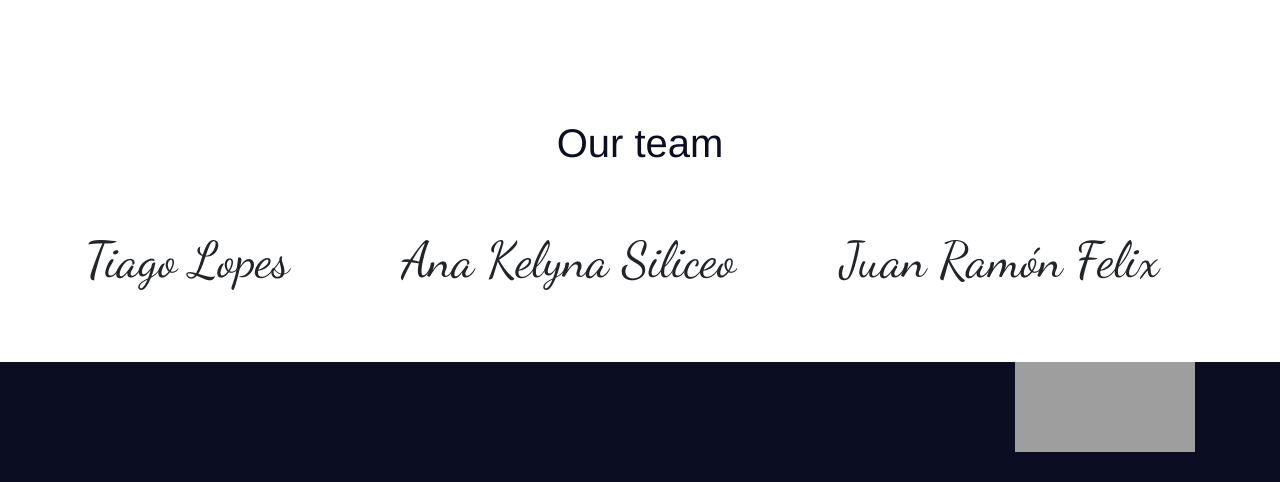
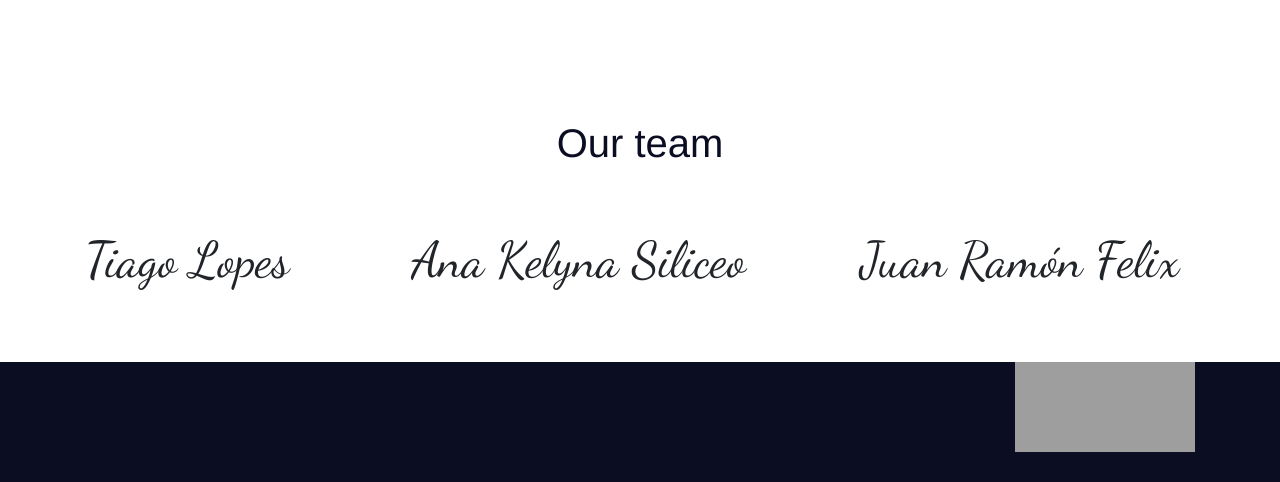
Before and after one commit to AnaKelyna/Final_elbueno, a Flask app: page /about_us/ in a window 1280 px wide. Shown: the part 764-1246 px from the top of the page. Run offline with Flask 2, Linux system fonts and the light colour scheme; parts of the project's set-up code (start-up, migrations or seed data) failed here and were passed over; some libraries are stand-ins or nearby versions; grey boxes are pictures that could not be loaded.

Commit message:
Update about_us.html

```diff
--- a/templates/about_us.html
+++ b/templates/about_us.html
@@ -123,7 +123,7 @@
     <div style="align-items: center;" class="container">
         <ul style="align-items: center;" class="list-inline">
             <li style="font-size: 50px;" class="list-inline-item">Tiago Lopes</li>
-            <li style="font-size: 50px; margin-right: 100px; margin-left: 100px;" class="list-inline-item">Ana Kelyna Siliceo</li>
+            <li style="font-size: 50px; margin-right: 110px; margin-left: 110px;" class="list-inline-item">Ana Kelyna Siliceo</li>
             <li style="font-size: 50px; " class="list-inline-item">Juan Ramón Felix</li>
         </ul>
     </div>
```
